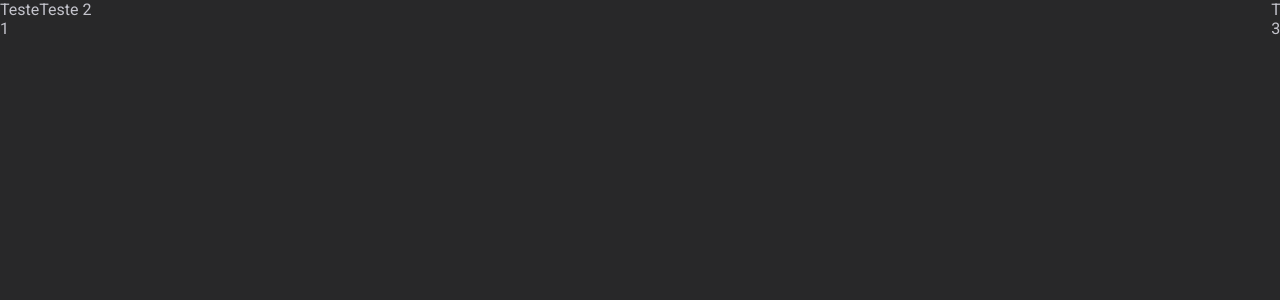
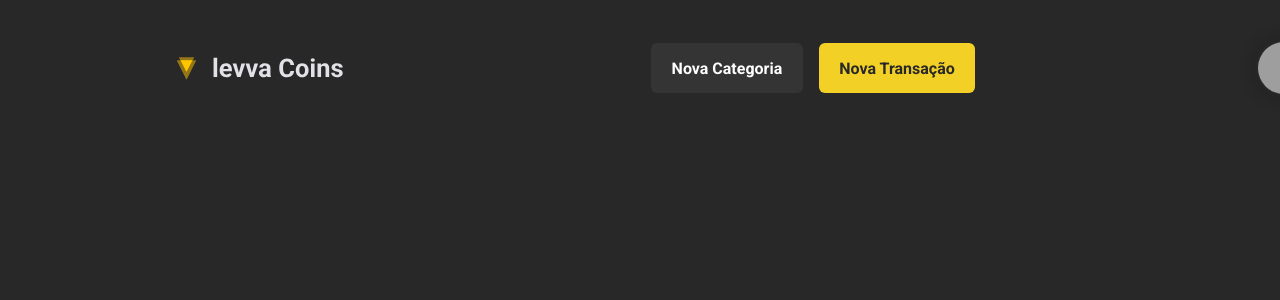
Before and after one commit to thaysazooby/levva-coins, a React (Vite) app: page /home in a window 1280 px wide. Shown: the top 300 px of the page. Built offline with nearby package versions, Linux system fonts and the light colour scheme; grey boxes are pictures that could not be loaded.

Commit message:
feat: Estilizacao - Header

```diff
--- /dev/null
+++ b/src/components/header/index.tsx
@@ -0,0 +1,26 @@
+import {
+    HeaderContainer,
+    HeaderContent,
+    NewCategoryButton,
+    NewTransactionButton,
+    UserAvatar
+} from "./styles";
+
+import levvaCoinsLogo from "../../assets/logo.svg";
+
+export function Header() {
+    return (
+        <HeaderContainer>
+            <HeaderContent>
+                <img src={levvaCoinsLogo} alt=" Levva Coins" />
+
+                <div>
+                    <NewCategoryButton>Nova Categoria</NewCategoryButton>
+                    <NewTransactionButton>Nova Transação</NewTransactionButton>
+                </div>
+            </HeaderContent>
+
+            <UserAvatar src="https://github.com/jemluz.png" alt="Jemima Luz" />
+        </HeaderContainer>
+    )
+}
--- /dev/null
+++ b/src/components/header/styles.ts
@@ -0,0 +1,84 @@
+import styled from "styled-components";
+
+export const HeaderContainer = styled.header`
+     background: ${props => props.theme["gray-600"]};
+     padding: 2.5rem 0 7.5rem;
+
+     grid-column-start: 2;
+     grid-column-end: 3;
+
+     display: grid;
+     grid-template-columns: 1fr 70rem 7rem 1fr;
+`;
+
+export const HeaderContent = styled.div`
+    width: 100%;
+    max-width: 70rem;
+
+    grid-column: 2;
+
+    display: flex;
+    justify-content: space-around;
+    align-items: center;
+`;
+
+export const NewCategoryButton = styled.button`
+    height: 50px;
+    border: 1px solid transparent;
+    background: ${(props) => props.theme["gray-500"]};
+    color: ${(props) => props.theme["white"]};
+    font-weight: bold;
+
+    border-radius: 6px;
+
+    padding: 0 1.25rem;
+    margin-right: 1rem;
+
+    transition: all 0.3s;
+
+    &:hover {
+        cursor: pointer;
+        background-color: ${(props) => props.theme["gray-600"]};
+        color: ${(props) => props.theme["yellow-500"]};
+        border: 1px solid ${(props) => props.theme["yellow-500"]};
+    }
+`;
+
+export const NewTransactionButton = styled.button`
+    height: 50px;
+    border: 0;
+    background: ${(props) => props.theme["yellow-300"]};
+    color: ${(props) => props.theme["gray-600"]};
+    font-weight: bold;
+
+    border-radius: 6px;
+
+    padding: 0 1.25rem;
+    margin-right: 1rem;
+
+    transition: background-color 0.3s;
+
+    &:hover {
+        cursor: pointer;
+        background-color: ${(props) => props.theme["yellow-500"]};
+    }
+`;
+
+export const UserAvatar = styled.img`
+    width: 3.5rem;
+    height: 3.5rem;
+    border-radius: 50%;
+    border: 2px solid transparent;
+    box-shadow: 0px 0px 10px 10px #00000010;
+
+    grid-column: 4 / 5;
+    align-items: flex-end;
+
+    transition: all 0.3s;
+
+    &:hover {
+        cursor: pointer;
+        border: 2px solid ${(props) => props.theme["yellow-500"]};
+        box-shadow: 0px 0px 10px 20px #00000015;
+    }
+`;
--- a/src/layouts/AuthLayout/index.tsx
+++ b/src/layouts/AuthLayout/index.tsx
@@ -1,6 +1,6 @@
 import { ReactNode } from "react";
 
-import LevvaCoinsLogo from "../../assets/logo.svg";
+import levvaCoinsLogo from "../../assets/logo.svg";
 import { AuthBackground, AuthContent, AuthWrapper } from "./styles";
 
 //tornando dinâmicas as propriedades com o authlayout
@@ -15,7 +15,7 @@
     <AuthBackground>
       <AuthWrapper>
         <header>
-          <img src={LevvaCoinsLogo} alt="Marca Levva Coins" />
+          <img src={levvaCoinsLogo} alt="Levva Coins" />
         </header>
 
         <AuthContent>
--- a/src/pages/Home/index.tsx
+++ b/src/pages/Home/index.tsx
@@ -1,9 +1,8 @@
+import { Header } from "../../components/header";
 import { HomeWrapper } from "./styles";
 
 export function Home() {
     return <HomeWrapper>
-        <p>Teste 1</p>
-        <p>Teste 2</p>
-        <p>Teste 3</p>
+        <Header />
     </HomeWrapper>
 }
```
